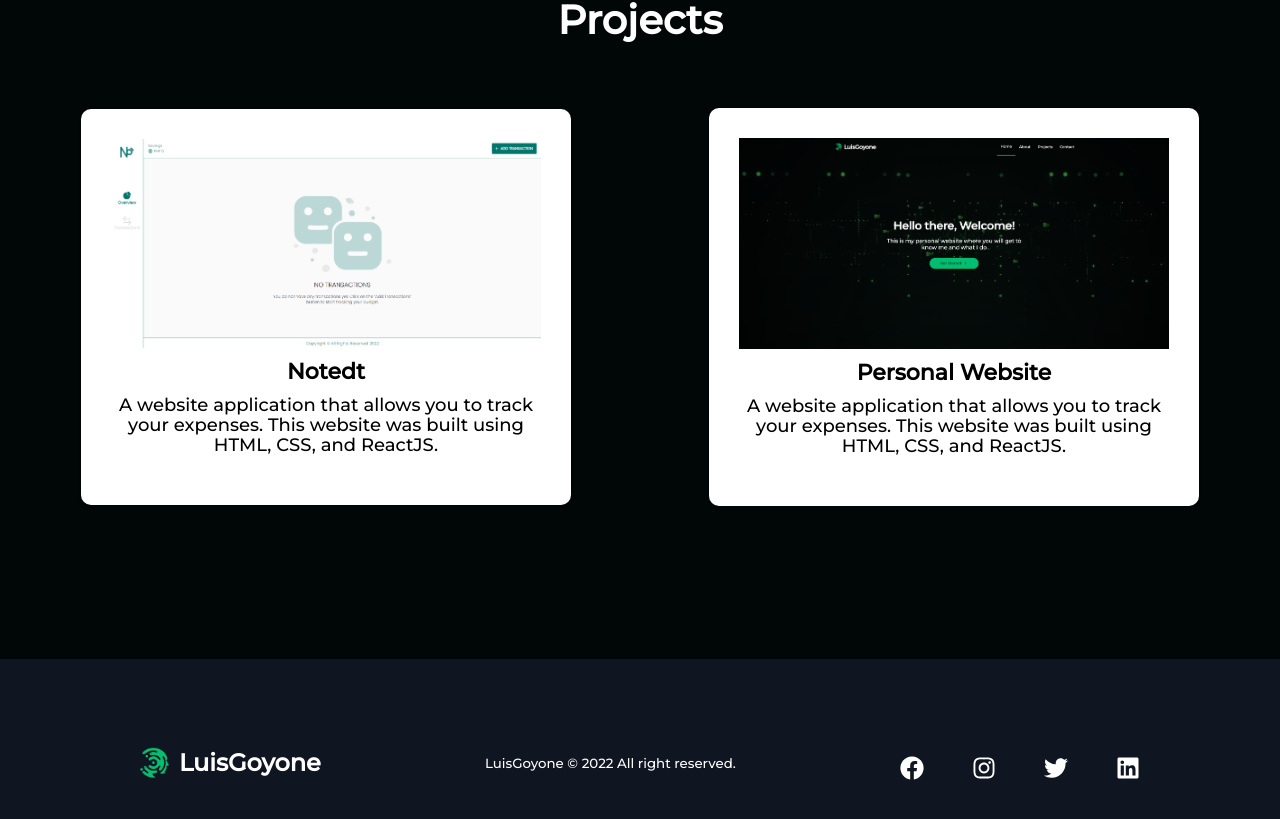
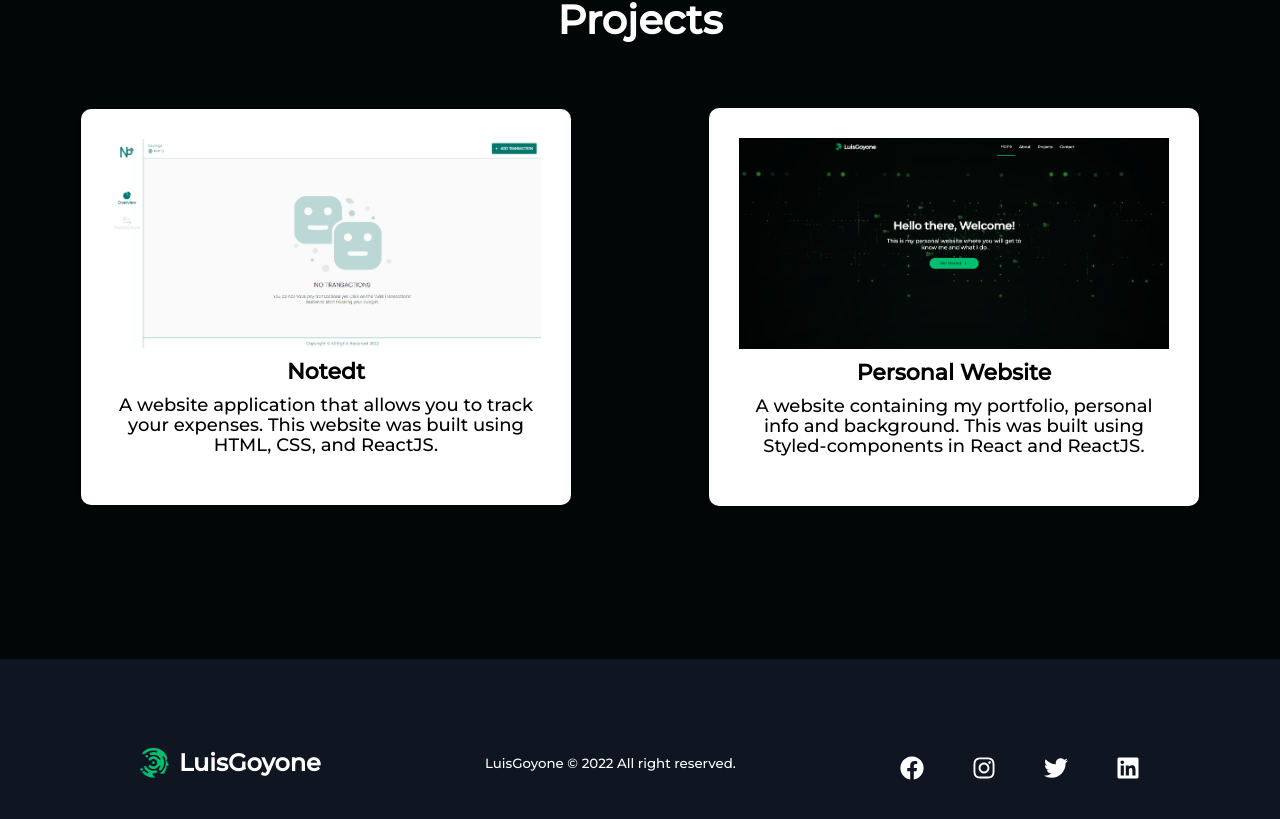
Before and after one commit to LuisGoyonee/personal-website, a React (Create React App) app: page / in a window 1280 px wide. Shown: the part 2543-3362 px from the top of the page. Built offline with nearby package versions, Linux system fonts and the light colour scheme.

Commit message:
chore: updated minor typos

```diff
--- a/src/sections/projects/projects.js
+++ b/src/sections/projects/projects.js
@@ -32,8 +32,8 @@ const Projects = () => {
             <ProjectsIcon src={Web} />
             <ProjectsH2>Personal Website</ProjectsH2>
             <ProjectsP>
-              A website application that allows you to track your expenses. This
-              website was built using HTML, CSS, and ReactJS.
+              A website containing my portfolio, personal info and background.
+              This was built using Styled-components in React and ReactJS.
             </ProjectsP>
           </ProjectsCard>
         </ProjectLink>
```
